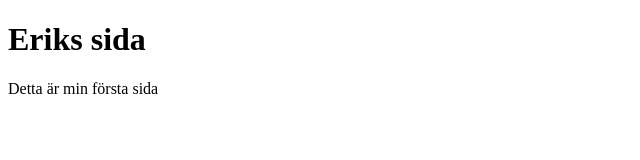
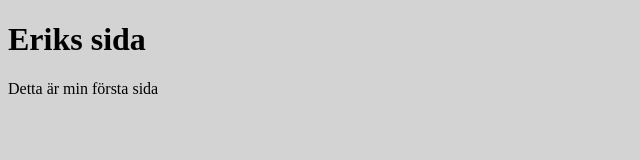
Before and after one commit to Erik-Jishammar/Erik-jishammar.github.io, a plain HTML site: page index.html in a window 1280 px wide. Shown: the whole page, without its empty margins (0-640 px from the left). Drawn offline with Linux system fonts and the light colour scheme.

Commit message:
Added background - css

```diff
--- a/index.html
+++ b/index.html
@@ -4,6 +4,9 @@
   <meta charset="UTF-8">
   <meta name="viewport" content="width=device-width, initial-scale=1.0">
   <title>Eriks sida</title>
+
+  <link rel="stylesheet" href="/style.css">
+
 </head>
 <body>
 
--- /dev/null
+++ b/style.css
@@ -0,0 +1,4 @@
+body{
+  background-color: lightgrey;
+
+}
```
